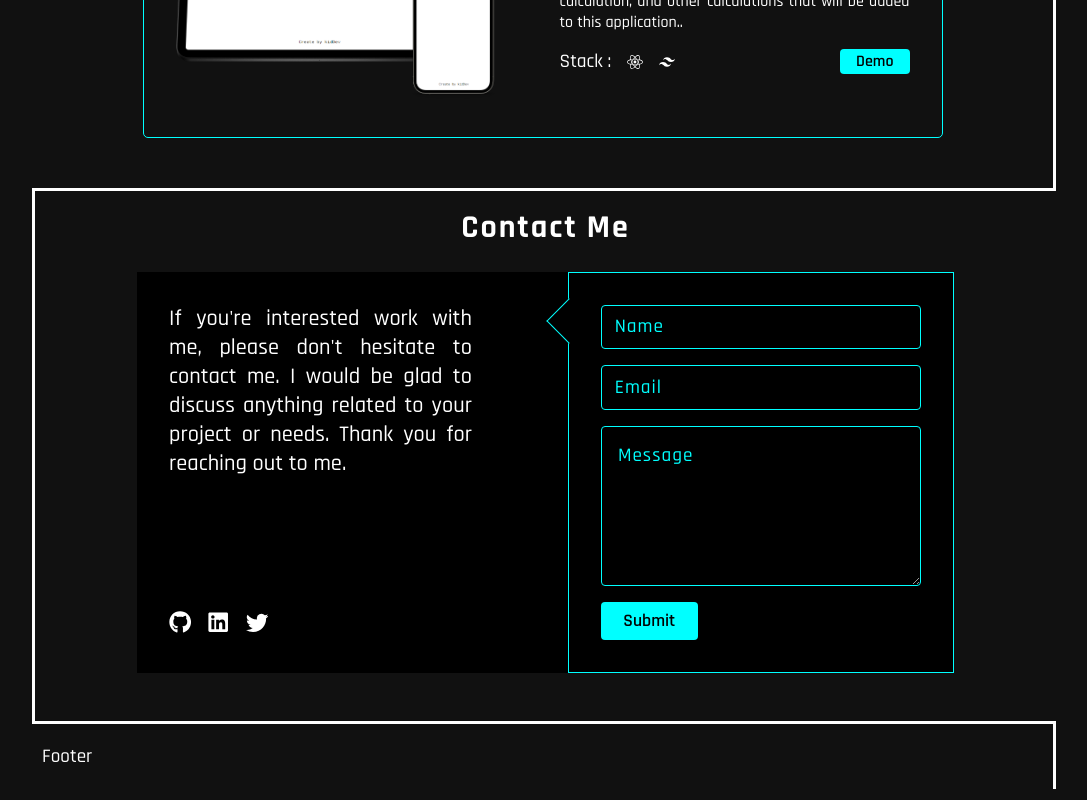
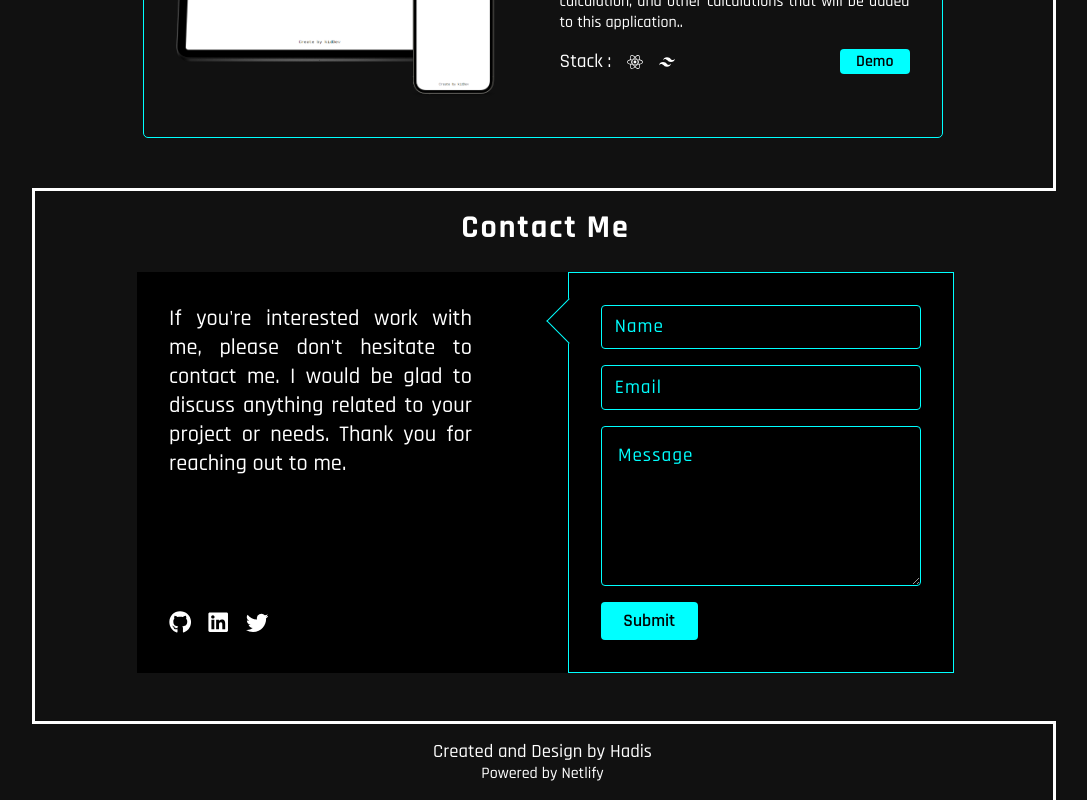
Before and after one commit to itshadis/portfolio-v.2, a React (Vite) app: page / in a window 1280 px wide. Shown: the part 3231-4031 px from the top of the page, without its empty margins (96-1183 px from the left). Built offline with nearby package versions, Linux system fonts and the light colour scheme.

Commit message:
footer section

```diff
--- a/src/components/Footer/index.jsx
+++ b/src/components/Footer/index.jsx
@@ -4,7 +4,8 @@ function Footer() {
 
   return (
     <footer id='footer'>
-      Footer
+      <h3>Created and Design by Hadis</h3>
+      <p>Powered by Netlify</p>
     </footer>
   )
 }
--- a/src/components/Footer/index.scss
+++ b/src/components/Footer/index.scss
@@ -1,14 +1,9 @@
 #footer {
   background-color: #111111;
   margin: 3px 3px 0 0;
-  display: flex;
-  justify-content: space-between;
-  font-size: larger;
-  padding: 20px 10px;
+  font-size: 1rem;
+  padding: 1rem 0;
+  text-align: center;
 
-  .navlist {
-    list-style: none;
-    display: flex;
-    gap: 30px;
-  }
+
 }
```
